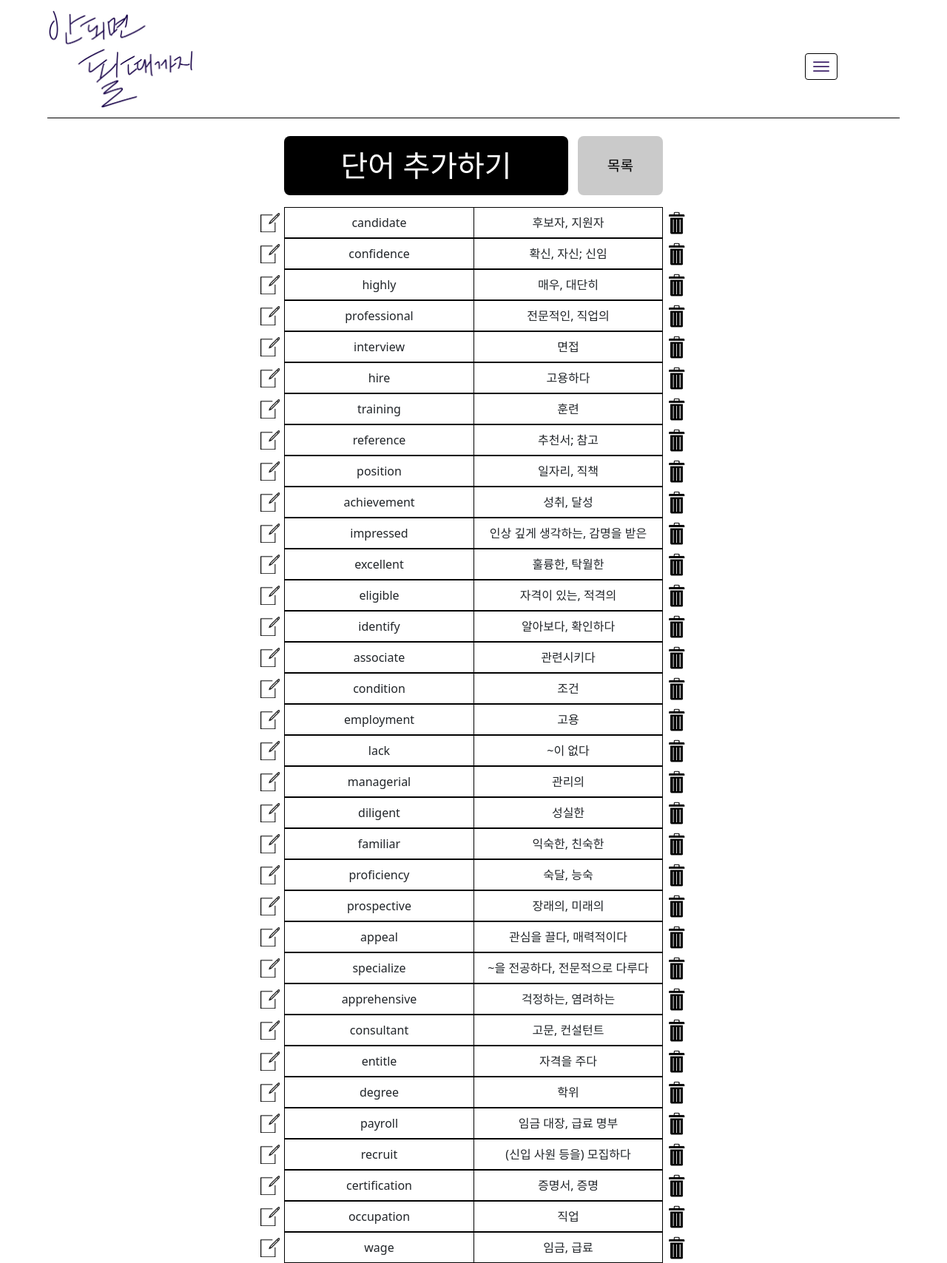
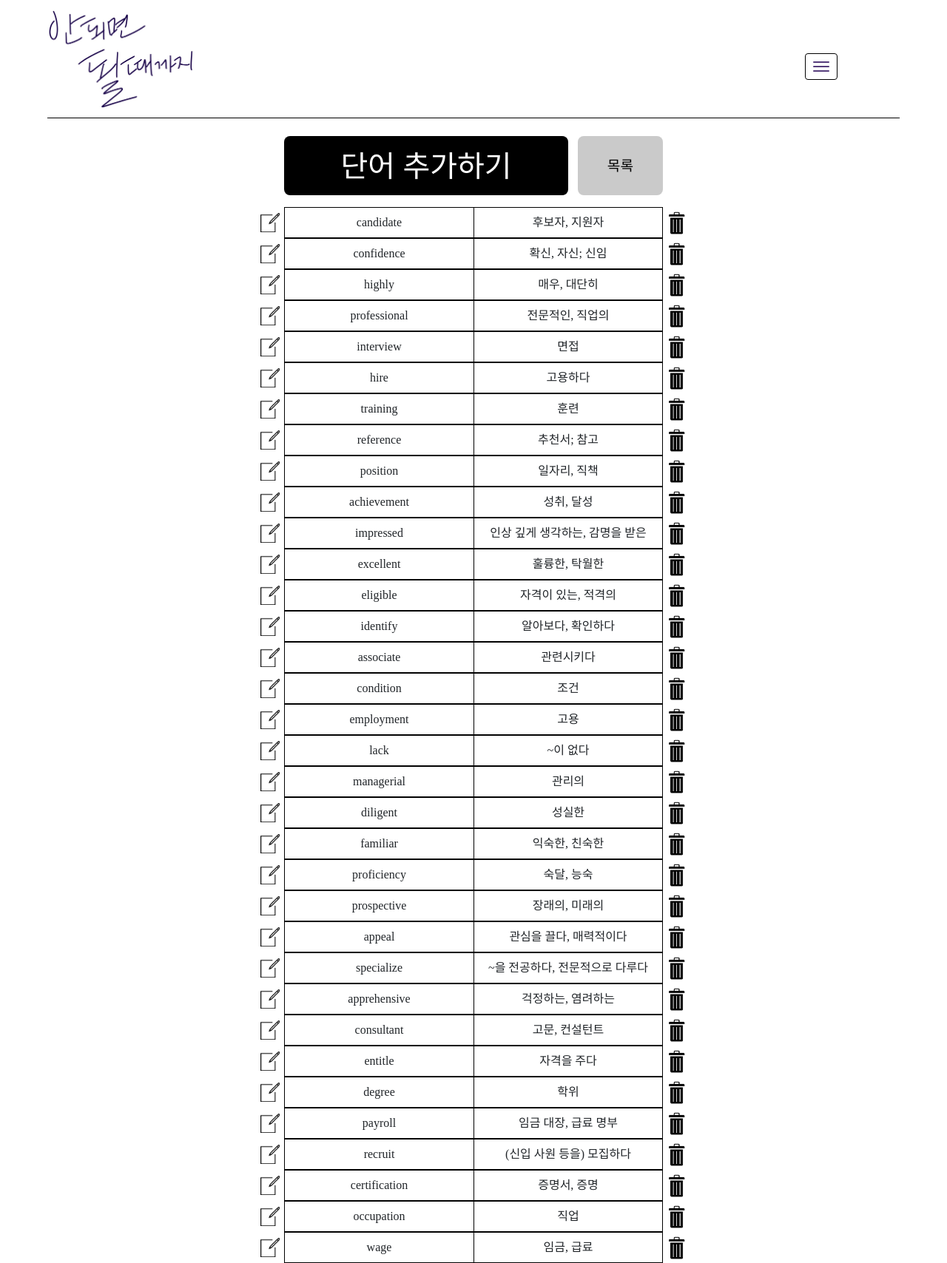
Before and after one commit to MAENG-god/vocafight, a Django app: page /vocabulary/words/1/ in a window 1280 px wide. Shown: the whole page at 74% size. Run offline with Django 4.2, Linux system fonts and the light colour scheme; a user stored in the database is signed in; data comes from the database, SQL or seed files in the repository; both versions use the stored data as it was after the commit; some web fonts are replaced.

Commit message:
edit font

```diff
--- a/static/study/css/vocabulary_daily.css
+++ b/static/study/css/vocabulary_daily.css
@@ -1,3 +1,10 @@
+@font-face {
+    font-family: 'GothicA1-Light';
+    src: url('https://cdn.jsdelivr.net/gh/projectnoonnu/noonfonts_2205@1.0/GothicA1-Light.woff2') format('woff2');
+    font-weight: 300;
+    font-style: normal;
+}
+
 body{
     display: flex;
     flex-direction: column;
@@ -49,6 +56,7 @@ body{
     align-items: center;
     width: 20vmax;
     padding: 1vh 1vw 1vh 1vw;
+    font-family: 'GothicA1-Light';
 }
 
 .kor{
@@ -59,6 +67,7 @@ body{
     flex-wrap: wrap;
     border-left: 1px solid black;
     padding: 1vh 1vw 1vh 1vw;
+    font-family: 'GothicA1-Light';
 
 }
 
--- a/templates/study/vocabulary_create.html
+++ b/templates/study/vocabulary_create.html
@@ -54,7 +54,7 @@
         </div>
         <form class="vocabularyTitle showTarget" action="/study/vocabulary/{{id}}/" method="post" style="display:none;">
             {% csrf_token %}
-            <input value="{{vocabulary.name}}" name="vocabularyName" type="text">
+            <input value="{{vocabulary.name}}" name="vocabularyName" type="text" required>
             <input type="submit" value="확인" class="btn btn-secondary">
         </form>
         <div class="title">단어 등록하기</div>
--- a/templates/study/vocabulary_words.html
+++ b/templates/study/vocabulary_words.html
@@ -67,8 +67,8 @@
         <form action="/study/vocabulary/words/{{id}}/edit/{{voca.id}}/" method="post" class="voca hidden_voca_{{voca.id}}" style="display:none;">
             {% csrf_token %}
             <div class="set setForm">
-                <input class="eng" type="text" name="eng" value="{{voca.eng}}">
-                <input class="kor" type="text" name="kor" value="{{voca.kor}}">
+                <input class="eng" type="text" name="eng" value="{{voca.eng}}" required>
+                <input class="kor" type="text" name="kor" value="{{voca.kor}}" required>
             </div>
             <input class="btn btn-secondary submitBtn" value="확인" type="submit">
         </form>
```
Also changed, not shown: static/quiz/css/quiz_all.css (+13 -2 lines), db.sqlite3.
